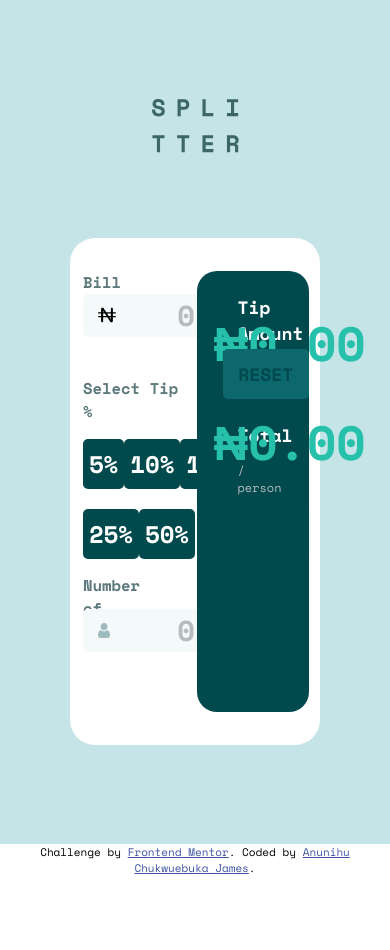
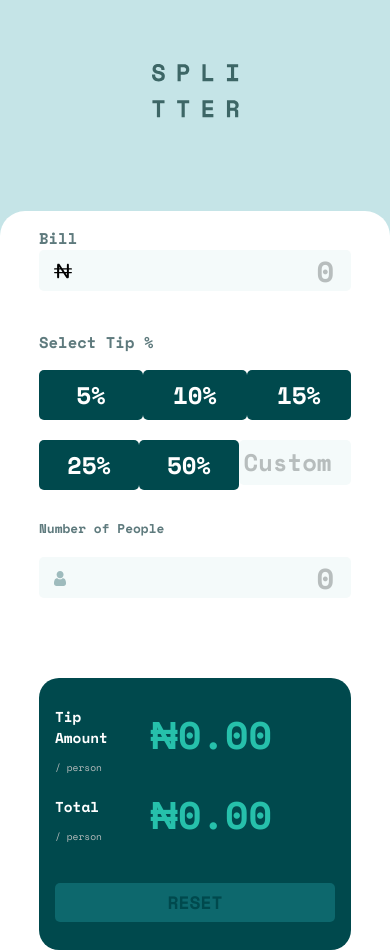
Before and after one commit to Chukwuebukaj/Tip-Calculator-, a plain HTML site: page index.html in a window 390 px wide. Shown: the top 950 px of the page. Before the commit the page ends 876 px from the top, so only its background shows below. Drawn offline with nearby package versions, Linux system fonts and the light colour scheme; files whose address does not match are found by name.

Commit message:
I modified the layout

```diff
--- a/index.html
+++ b/index.html
@@ -53,7 +53,8 @@
           <div class="second-row">
             <button>25%</button>
             <button>50%</button>
-            <input id="custom-input" type="number" placeholder="Custom" onkeydown="keepTwelve(this);" onkeyup="keepTwelve(this);">
+            <input id="custom-input" type="number" placeholder="Custom" onkeydown="keepTwelve(this);"
+              onkeyup="keepTwelve(this);">
           </div>
 
         </div>
@@ -65,12 +66,10 @@
             <p>Can't be Zero or Less</p>
           </div>
         </div>
-
-
         <input id="people-input" type="number" placeholder="0">
-
       </div>
       <div class="display">
+        <div class="display-numbers">
           <div class="display-left">
             <div class="tip-amount">
               <h2>Tip Amount</h2>
@@ -86,10 +85,11 @@
             <div class="tip-amount-display">
               <p id="tad">₦0.00</p>
             </div>
-
             <div class="total-display">
               <p id="td">₦0.00</p>
             </div>
+          </div>
+
         </div>
 
         <div class="reset">
--- a/style.css
+++ b/style.css
@@ -1,3 +1,7 @@
+* {
+    box-sizing: border-box;
+}
+
 body {
     font-size: 24px;
     margin: 0;
@@ -5,42 +9,41 @@ body {
     font-family: 'Space Mono', sans-serif;
 }
 
-.container div,
 input {
     border: none;
 }
 
 .container {
     width: 100vw;
-    height: 100vh;
     background: hsl(185, 41%, 84%);
     display: flex;
     flex-direction: column;
     justify-content: center;
     align-items: center;
+    padding-top: 4rem;
 }
 
 .white-board {
     width: 63.89vw;
-    height: 60%;
+    height: 70vh;
     background: hsl(0, 0%, 100%);
     display: flex;
     flex-direction: row;
     margin-top: 9vh;
-    margin-bottom: 0;
+    margin-bottom: 5rem;
     border-radius: 25px;
     align-items: center;
+    justify-content: space-around;
 }
 
 .left {
-    border: 1px solid black;
+    /* border: 1px solid black; */
     width: 41%;
     height: 87.1%;
-    margin-left: 5%;
 }
 
 .bill {
-    border: 1px solid black;
+    /* border: 1px solid black; */
     width: 100%;
 }
 
@@ -58,7 +61,7 @@ input {
 
 .bill input {
     height: 41px;
-    width: 90%;
+    width: 100%;
     text-align: right;
     background: url(images/nigeria-naira-currency-symbol-svgrepo-com.svg);
     background-repeat: no-repeat;
@@ -145,30 +148,31 @@ input:focus {
     color: hsl(180, 4%, 73%);
 }
 
+.spaced {
+    display: flex;
+    flex-direction: row;
+    height: 40px;
+    margin: 1rem 0 1rem 0;
+}
+
 .zero-alert {
     width: 50%;
-    height: 40px;
-    font-size: .65em;
+    font-size: .5em;
     font-weight: 700;
     color: red;
-    margin-left: 50%;
-    margin-top: -13%;
-    text-align: right;
-    display: none
+    display: none;
 }
 
 .number-of-people {
     width: 50%;
-    height: 40px;
-    margin-top: 10%;
-    font-size: 0.65em;
+    font-size: 0.55em;
     font-weight: 700;
     color: hsl(186, 14%, 43%);
 }
 
 #people-input {
     height: 41px;
-    width: 90%;
+    width: 100%;
     text-align: right;
     background: url(images/icon-person.svg);
     background-repeat: no-repeat;
@@ -182,31 +186,37 @@ input:focus {
     padding-left: 35px;
     border-radius: 5px;
     margin-top: -20px;
+    margin-bottom: 1rem;
 }
 
 .display {
     display: flex;
-    flex-direction: row;
+    flex-direction: column;
     width: 44.57%;
     height: 87.1%;
     background: hsl(183, 100%, 15%);
-    margin-left: 5%;
     border-radius: 20px;
+    align-items: center;
+}
+
+.display-numbers {
+    display: flex;
+    height: 75%;
+    width: 100%;
+    padding: 1rem;
+    justify-content: space-between;
 }
 
 .display-left {
     display: flex;
     flex-direction: column;
-    width: 40%;
-    height: 45%;
-    margin-top: 7%;
-    margin-left: 40px;
     justify-content: space-between;
+    height: 100%;
+    width: 30%;
 }
 
 .tip-amount,
 .total {
-    width: 100%;
     color: #fff;
     font-size: .5em;
 }
@@ -218,44 +228,42 @@ input:focus {
 }
 
 .display-right {
+    height: 100%;
+    width: 70%;
     display: flex;
     flex-direction: column;
-    width: 50%;
-    height: 45%;
-    margin-top: 7%;
-    margin-left: -20px;
     justify-content: space-between;
 }
 
 .tip-amount-display,
 .total-display {
-    display: flex;
-    width: 100%;
-    height: 50%;
     color: hsl(172, 67%, 45%);
     font-size: 2em;
-    justify-content: center;
-    align-items: flex-end;
+    overflow: hidden;
+    height: 40%;
+    width: 100%;
+    display: flex;
+    align-items: center;
+    justify-content: flex-start;
 }
 
 .tip-amount-display p,
 .total-display p {
-    margin: 0;
     font-weight: 700;
-
 }
 
 .reset {
-    width: 80%;
-    margin-top: 70%;
-    margin-left: -85%;
-    height: 50px;
     border-radius: 5px;
+    margin-bottom: 1rem;
+    height: 6rem;
+    width: 70%;
+    display: flex;
+    align-items: center;
 }
 
 .reset button {
     width: 100%;
-    height: inherit;
+    height: 60%;
     background: #0D686D;
     border: none;
     border-radius: 5px;
@@ -270,3 +278,97 @@ button:hover {
     color: hsl(183, 100%, 15%);
     cursor: pointer;
 }
+
+@media screen and (max-width: 600px) {
+
+    .white-board {
+        width: 100vw;
+        height: 80%;
+        flex-direction: column;
+        margin-top: 10vh;
+        margin-bottom: 0;
+        padding-bottom: 2rem;
+    }
+
+    .left {
+        justify-content: center;
+        align-items: center;
+        height: 50%;
+        margin: 0 auto;
+    }
+
+    .bill {
+        display: flex;
+        flex-direction: column;
+    }
+
+    .bill input {
+        width: 100%;
+    }
+
+    .number-of-people p {
+        font-size: .8rem;
+    }
+
+    .zero-alert p {
+        font-size: .7rem;
+    }
+
+    #people-input {
+        width: 100%;
+    }
+
+    .display {
+        height: 15rem;
+        margin-top: 4rem;
+    }
+
+    .display-numbers {
+        display: flex;
+        height: 75%;
+        width: 100%;
+        padding: 1rem;
+        justify-content: space-between;
+    }
+
+    .display-left {
+        height: 100%;
+        width: 30%;
+        font-size: 1.2rem;
+
+    }
+
+    .display-right {
+        font-size: 1rem;
+        max-height: 10rem;
+
+    }
+
+    .reset {
+        width: 90%;
+        height: 4rem;
+    }
+}
+
+@media screen and (max-width: 1024px) {
+    .white-board {
+        flex-direction: column;
+    }
+
+    .left {
+        width: 80%;
+        margin-top: 1rem;
+    }
+
+    .display {
+        width: 80%;
+        height: 40%;
+        margin-bottom: 2rem;
+    }
+
+    .display-right {
+        font-size: 1.2rem;
+        margin-left: 1rem;
+    }
+
+}
```
Lines whose indentation alone changed are shown as unchanged.
